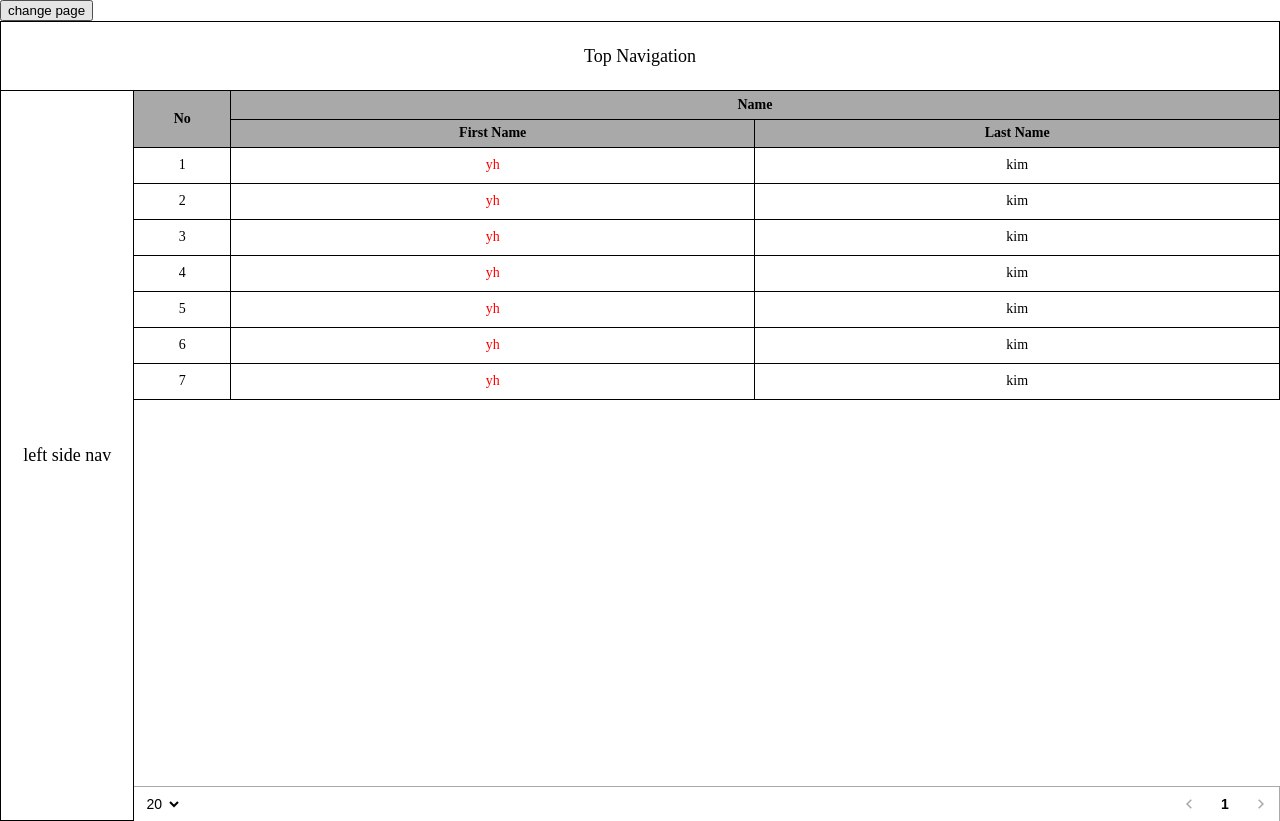
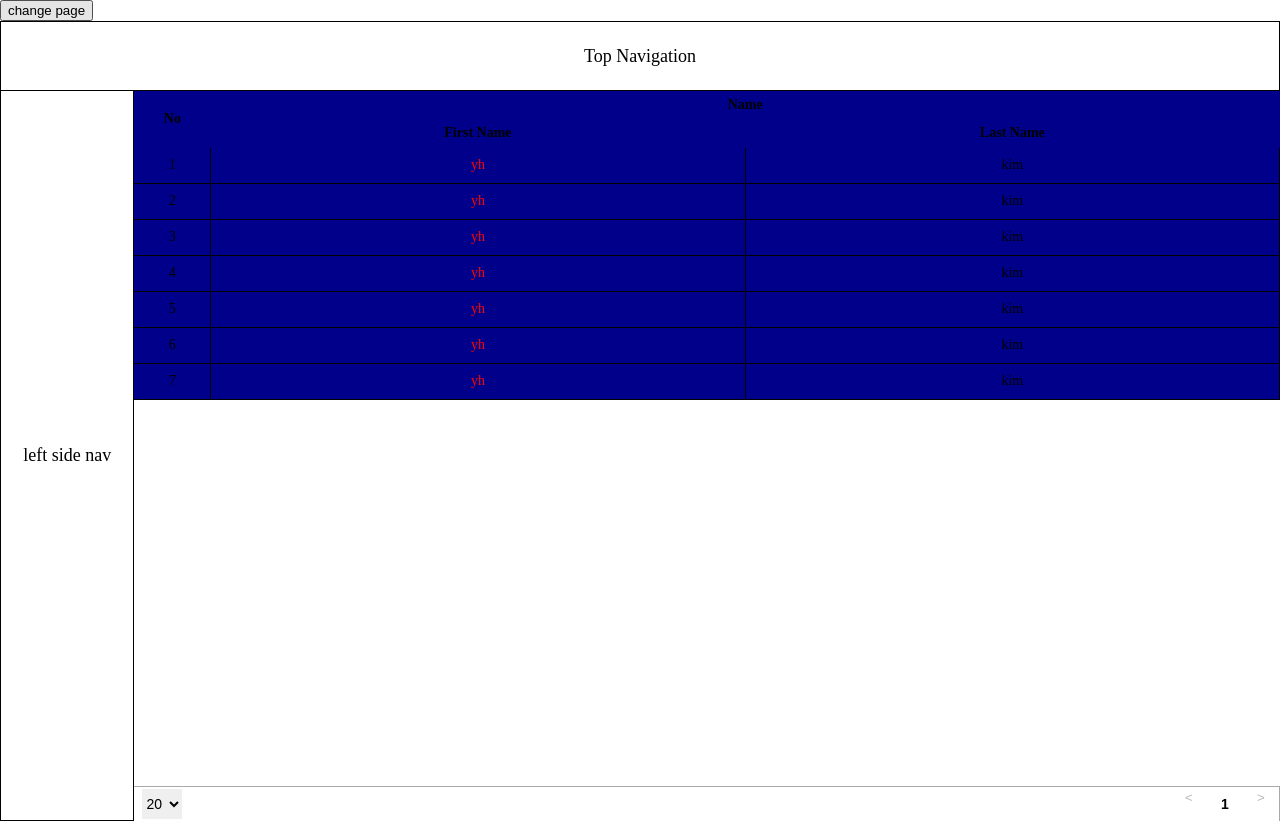
Before and after one commit to novice1993/rex-web-table, a React (Vite) app: page / in a window 1280 px wide. Built offline with nearby package versions, Linux system fonts and the light colour scheme.

Commit message:
[refactor] 테이블 컴포넌트 스타일링 관련 props 세부 설정 변경

```diff
--- a/src/App.tsx
+++ b/src/App.tsx
@@ -181,8 +181,8 @@ function App() {
                 style={{
                   fontSize: "14px",
                   padding: "4px",
-                  border: "1px solid black",
-                  backgroundColor: "darkgray",
+                  border: `1px solid ${testPage ? "red" : "darkblue"}`,
+                  backgroundColor: testPage ? "black" : "darkblue",
                 }}
               />
               <TableBody
@@ -191,10 +191,11 @@ function App() {
                   fontSize: "14px",
                   border: "1px solid black",
                   textAlign: "center",
+                  backgroundColor: testPage ? "black" : "darkblue",
                 }}
                 interactiveStyles={{
-                  hoverColor: "white",
-                  clickedColor: "black",
+                  hoverColor: testPage ? "black" : "darkblue",
+                  clickedColor: testPage ? "yellow" : "darkblue",
                 }}
                 subRowProps={{
                   expandState,
@@ -217,14 +218,7 @@ function App() {
                 border: "1px solid darkgray",
                 borderLeft: "none",
               },
-              pageSizeSelectStyle: {
-                border: "none",
-              },
-              pageNumButtonStyle: {
-                border: "none",
-                backgroundColor: "transparent",
-                disabledArrowColor: "darkgray",
-              },
+              pageSizeSelectStyle: {},
             }}
           />
         </div>
--- a/src/components/TableFooter/TablePageNumbers.tsx
+++ b/src/components/TableFooter/TablePageNumbers.tsx
@@ -1,8 +1,8 @@
-import { CSSProperties } from "react";
-import { generatePageNumbers } from "../../util/footer.util";
-import { PageButtonStyleProps } from "./TablePagination";
+import { CSSProperties } from 'react';
+import { generatePageNumbers } from '../../util/footer.util';
+import { PageButtonStyleProps } from './TablePagination';
 
-const dots = "⋯";
+const dots = '⋯';
 
 interface TablePageNumberProps {
   pageIndex: number;
@@ -18,50 +18,52 @@ export const TablePageNumbers = (props: TablePageNumberProps) => {
   const pageNumberContents = generatePageNumbers(currentPage, totalPageNum);
 
   const contentsStyle: CSSProperties = {
-    boxSizing: "border-box",
-    width: "30px",
-    height: "30px",
-    display: "flex",
-    justifyContent: "center",
-    alignItems: "center",
-    borderRadius: "3px",
-    cursor: "pointer",
-    fontSize: "14px",
+    boxSizing: 'border-box',
+    width: '30px',
+    height: '30px',
+    display: 'flex',
+    justifyContent: 'center',
+    alignItems: 'center',
+    borderRadius: '3px',
+    cursor: 'pointer',
+    fontSize: '14px',
+    border: 'none',
+
+    transition: 'background-color 0.3s ease-in-out',
+    outline: 'none',
 
     // style props
-    color: style?.fontColor,
-    border: style?.border ? style.border : "1px solid darkgray",
+    color: style?.numColor
   };
 
   // style props about backgroundColor
   const getSelectedButtonColor = (pageNum: number) => {
+    let color: string | undefined;
     let backgroundColor: string | undefined;
 
-    if (currentPage !== pageNum) {
-      backgroundColor = style?.backgroundColor;
+    if (currentPage === pageNum) {
+      color = style?.selectedNumColor ? style?.selectedNumColor : style?.numColor;
+      backgroundColor = style?.selectedNumBackgroundColor ? style?.selectedNumBackgroundColor : 'transparent';
+    } else {
+      color = style?.numColor;
+      backgroundColor = 'transparent';
     }
 
-    if (currentPage === pageNum) {
-      backgroundColor = style?.selectedNumberButtonColor
-        ? style.selectedNumberButtonColor
-        : style?.backgroundColor;
-    }
-
-    return backgroundColor;
+    return { backgroundColor, color };
   };
 
   return (
-    <div style={{ display: "flex", gap: "6px" }}>
+    <div style={{ display: 'flex', alignItems: 'center', gap: '6px' }}>
       {pageNumberContents.map((content, idx) => {
         /** When it is an ellipsis (⋯) */
-        if (content === "dots") {
+        if (content === 'dots') {
           return (
             <div
               key={idx}
               style={{
                 ...contentsStyle,
-                border: "none",
-                fontWeight: "bolder",
+                border: 'none',
+                fontWeight: 'bolder'
               }}
             >
               {dots}
@@ -76,8 +78,8 @@ export const TablePageNumbers = (props: TablePageNumberProps) => {
             onClick={() => handleClickPageButton(content)}
             style={{
               ...contentsStyle,
-              fontWeight: currentPage === content ? "bold" : "normal",
-              backgroundColor: getSelectedButtonColor(content),
+              fontWeight: currentPage === content ? 'bold' : 'normal',
+              ...getSelectedButtonColor(content)
             }}
           >
             {content}
--- a/src/components/TableFooter/TablePageSizeSelect.tsx
+++ b/src/components/TableFooter/TablePageSizeSelect.tsx
@@ -1,17 +1,10 @@
-import {
-  Dispatch,
-  SetStateAction,
-  ChangeEvent,
-  useLayoutEffect,
-  CSSProperties,
-} from "react";
-import { PaginationState } from "@tanstack/react-table";
-import { getMedianIndexOfArray, changePageSize } from "../../util/footer.util";
+import { Dispatch, SetStateAction, ChangeEvent, useLayoutEffect, CSSProperties } from 'react';
+import { PaginationState } from '@tanstack/react-table';
+import { getMedianIndexOfArray, changePageSize } from '../../util/footer.util';
 
 export interface PageSelectStyleProps {
   fontColor?: string;
   backgroundColor?: string;
-  border: string;
 }
 
 export interface TablePageSizeSelectProps {
@@ -22,42 +15,36 @@ export interface TablePageSizeSelectProps {
 }
 
 export const TablePageSizeSelect = (props: TablePageSizeSelectProps) => {
-  const {
-    pageSizeList = [10, 15, 20, 25, 30],
-    pagination,
-    setPagination,
-    styles,
-  } = props;
+  const { pageSizeList = [10, 15, 20, 25, 30], pagination, setPagination, styles } = props;
 
   const sizeList: Array<number> = pageSizeList;
 
   const containerStyle: CSSProperties = {
-    width: "50px",
-    height: "30px",
+    width: '50px',
+    height: '30px',
 
-    display: "flex",
-    alignItems: "center",
+    display: 'flex',
+    alignItems: 'center',
 
-    padding: "0 5px",
-    borderRadius: "3px",
-
-    // style props
-    border: styles?.border ? styles.border : "1px solid darkgray",
-    backgroundColor: styles?.backgroundColor,
+    padding: '0 5px',
+    borderRadius: '3px',
+    border: 'none',
+    backgroundColor: styles?.backgroundColor
   };
 
   const selectStyle: CSSProperties = {
-    width: "100%",
-    height: "100%",
-    backgroundColor: "transparent",
-    fontSize: "14px",
+    width: '100%',
+    height: '100%',
+    backgroundColor: styles?.backgroundColor,
 
-    border: "none",
-    outline: "none",
-    cursor: "pointer",
+    fontSize: '14px',
+
+    border: 'none',
+    outline: 'none',
+    cursor: 'pointer',
 
     // style props
-    color: styles?.fontColor,
+    color: styles?.fontColor
   };
 
   const handleChangeOption = (event: ChangeEvent<HTMLSelectElement>) => {
@@ -71,12 +58,8 @@ export const TablePageSizeSelect = (props: TablePageSizeSelectProps) => {
 
   return (
     <div style={{ ...containerStyle }}>
-      <select
-        style={{ ...selectStyle }}
-        value={String(pagination.pageSize)}
-        onChange={handleChangeOption}
-      >
-        {sizeList.map((size) => (
+      <select style={{ ...selectStyle }} value={String(pagination.pageSize)} onChange={handleChangeOption}>
+        {sizeList.map(size => (
           <option key={size} value={size}>
             {size}
           </option>
--- a/src/components/TableFooter/TablePagination.tsx
+++ b/src/components/TableFooter/TablePagination.tsx
@@ -1,17 +1,15 @@
-import { CSSProperties, Dispatch, SetStateAction } from "react";
-import { PaginationState } from "@tanstack/react-table";
-import { TablePageNumbers } from "./TablePageNumbers";
-import { handleChangePageIndex } from "../../util/footer.util";
+import { CSSProperties, Dispatch, SetStateAction } from 'react';
+import { PaginationState } from '@tanstack/react-table';
+import { TablePageNumbers } from './TablePageNumbers';
+import { handleChangePageIndex } from '../../util/footer.util';
 
 export interface PageButtonStyleProps {
-  fontColor?: string;
-  backgroundColor?: string;
-  arrowBackgroundColor?: string;
-  border?: string;
+  numColor?: string;
+  selectedNumColor?: string;
+  selectedNumBackgroundColor?: string;
 
-  selectedNumberButtonColor?: string;
+  arrowButtonColor?: string;
   disabledArrowButtonColor?: string;
-  disabledArrowColor?: string;
 }
 
 export interface TablePaginationProps {
@@ -21,6 +19,9 @@ export interface TablePaginationProps {
   styles?: PageButtonStyleProps;
 }
 
+const prevButton = '<';
+const nextButton = '>';
+
 export const TablePagination = (props: TablePaginationProps) => {
   const { totalPageNum, pagination, setPagination, styles } = props;
 
@@ -29,34 +30,16 @@ export const TablePagination = (props: TablePaginationProps) => {
   };
 
   const arrowButtonStyle: CSSProperties = {
-    boxSizing: "border-box",
-    width: "30px",
-    height: "30px",
-    display: "flex",
-    justifyContent: "center",
-    alignItems: "center",
-    borderRadius: "3px",
-    cursor: "pointer",
-
-    // style props
-    border: styles?.border ? styles.border : "1px solid darkgray",
-  };
-
-  // style props about backgroundColor
-  const getArrowButtonColor = (isDisabled: boolean) => {
-    let backgroundColor: string | undefined;
-
-    if (isDisabled) {
-      backgroundColor = styles?.disabledArrowButtonColor
-        ? styles.disabledArrowButtonColor
-        : styles?.backgroundColor;
-    } else {
-      backgroundColor = styles?.arrowBackgroundColor
-        ? styles.arrowBackgroundColor
-        : styles?.backgroundColor;
-    }
-
-    return backgroundColor;
+    boxSizing: 'border-box',
+    width: '30px',
+    height: '100%',
+    display: 'flex',
+    justifyContent: 'center',
+    alignItems: 'center',
+    borderRadius: '3px',
+    cursor: 'pointer',
+    border: 'none',
+    transition: 'color 0.3s ease-in-out'
   };
 
   // style props about arrow color
@@ -64,11 +47,9 @@ export const TablePagination = (props: TablePaginationProps) => {
     let color: string | undefined;
 
     if (isDisabled) {
-      color = styles?.disabledArrowColor
-        ? styles.disabledArrowColor
-        : styles?.fontColor;
+      color = styles?.disabledArrowButtonColor ? styles.disabledArrowButtonColor : styles?.arrowButtonColor;
     } else {
-      color = styles?.fontColor;
+      color = styles?.arrowButtonColor;
     }
 
     return color;
@@ -77,9 +58,9 @@ export const TablePagination = (props: TablePaginationProps) => {
   return (
     <div
       style={{
-        height: "100%",
-        display: "flex",
-        gap: "6px",
+        height: '100%',
+        display: 'flex',
+        gap: '6px'
       }}
     >
       {/* Previous Button */}
@@ -87,43 +68,30 @@ export const TablePagination = (props: TablePaginationProps) => {
         disabled={pagination.pageIndex === 0}
         style={{
           ...arrowButtonStyle,
-          backgroundColor: getArrowButtonColor(pagination.pageIndex === 0),
+          backgroundColor: 'transparent',
+          outline: 'none',
+          color: getArrowColor(pagination.pageIndex === 0)
         }}
         onClick={() => handleClickPageButton(pagination.pageIndex)}
       >
-        <svg
-          viewBox="0 0 16 16"
-          fill={getArrowColor(pagination.pageIndex === 0)}
-        >
-          <path d="M7.219 8l3.3 3.3-.943.943L5.333 8l4.243-4.243.943.943-3.3 3.3z"></path>
-        </svg>
+        {prevButton}
       </button>
 
       {/* Page Num Button */}
-      <TablePageNumbers
-        pageIndex={pagination.pageIndex}
-        totalPageNum={totalPageNum}
-        handleClickPageButton={handleClickPageButton}
-        style={styles}
-      />
+      <TablePageNumbers pageIndex={pagination.pageIndex} totalPageNum={totalPageNum} handleClickPageButton={handleClickPageButton} style={styles} />
 
       {/* Next Button */}
       <button
         disabled={pagination.pageIndex === totalPageNum - 1}
         style={{
           ...arrowButtonStyle,
-          backgroundColor: getArrowButtonColor(
-            pagination.pageIndex === totalPageNum - 1
-          ),
+          backgroundColor: 'transparent',
+          outline: 'none',
+          color: getArrowColor(pagination.pageIndex === totalPageNum - 1)
         }}
         onClick={() => handleClickPageButton(pagination.pageIndex + 2)}
       >
-        <svg
-          viewBox="0 0 16 16"
-          fill={getArrowColor(pagination.pageIndex === totalPageNum - 1)}
-        >
-          <path d="M8.781 8l-3.3-3.3.943-.943L10.667 8l-4.243 4.243-.943-.943 3.3-3.3z" />
-        </svg>
+        {nextButton}
       </button>
     </div>
   );
--- a/src/components/TableFooter/index.tsx
+++ b/src/components/TableFooter/index.tsx
@@ -1,10 +1,7 @@
-import { CSSProperties, Dispatch, SetStateAction } from "react";
-import { PaginationState } from "@tanstack/react-table";
-import {
-  TablePageSizeSelect,
-  PageSelectStyleProps,
-} from "./TablePageSizeSelect";
-import { TablePagination, PageButtonStyleProps } from "./TablePagination";
+import { CSSProperties, Dispatch, SetStateAction } from 'react';
+import { PaginationState } from '@tanstack/react-table';
+import { TablePageSizeSelect, PageSelectStyleProps } from './TablePageSizeSelect';
+import { TablePagination, PageButtonStyleProps } from './TablePagination';
 
 interface TableFooterProps {
   pagination: PaginationState;
@@ -20,30 +17,20 @@ interface TableFooterProps {
 }
 
 const TableFooter = (props: TableFooterProps) => {
-  const { pageSizeList, totalPageNum, pagination, setPagination, styles } =
-    props;
+  const { pageSizeList, totalPageNum, pagination, setPagination, styles } = props;
 
   return (
     <div
       style={{
-        width: "100%",
-        display: "flex",
-        justifyContent: "space-between",
-        ...styles?.containerStyle,
+        width: '100%',
+        display: 'flex',
+        justifyContent: 'space-between',
+        alignItems: 'center',
+        ...styles?.containerStyle
       }}
     >
-      <TablePageSizeSelect
-        pageSizeList={pageSizeList}
-        pagination={pagination}
-        setPagination={setPagination}
-        styles={styles?.pageSizeSelectStyle}
-      />
-      <TablePagination
-        totalPageNum={totalPageNum}
-        pagination={pagination}
-        setPagination={setPagination}
-        styles={styles?.pageNumButtonStyle}
-      />
+      <TablePageSizeSelect pageSizeList={pageSizeList} pagination={pagination} setPagination={setPagination} styles={styles?.pageSizeSelectStyle} />
+      <TablePagination totalPageNum={totalPageNum} pagination={pagination} setPagination={setPagination} styles={styles?.pageNumButtonStyle} />
     </div>
   );
 };
```
Also changed, not shown: src/components/TableContainer/TableContainer.tsx (+5 -4 lines), src/components/TableHeader/TableHeaderCell.tsx (+10 -10 lines), src/components/TableHeader/index.tsx (+8 -12 lines).
